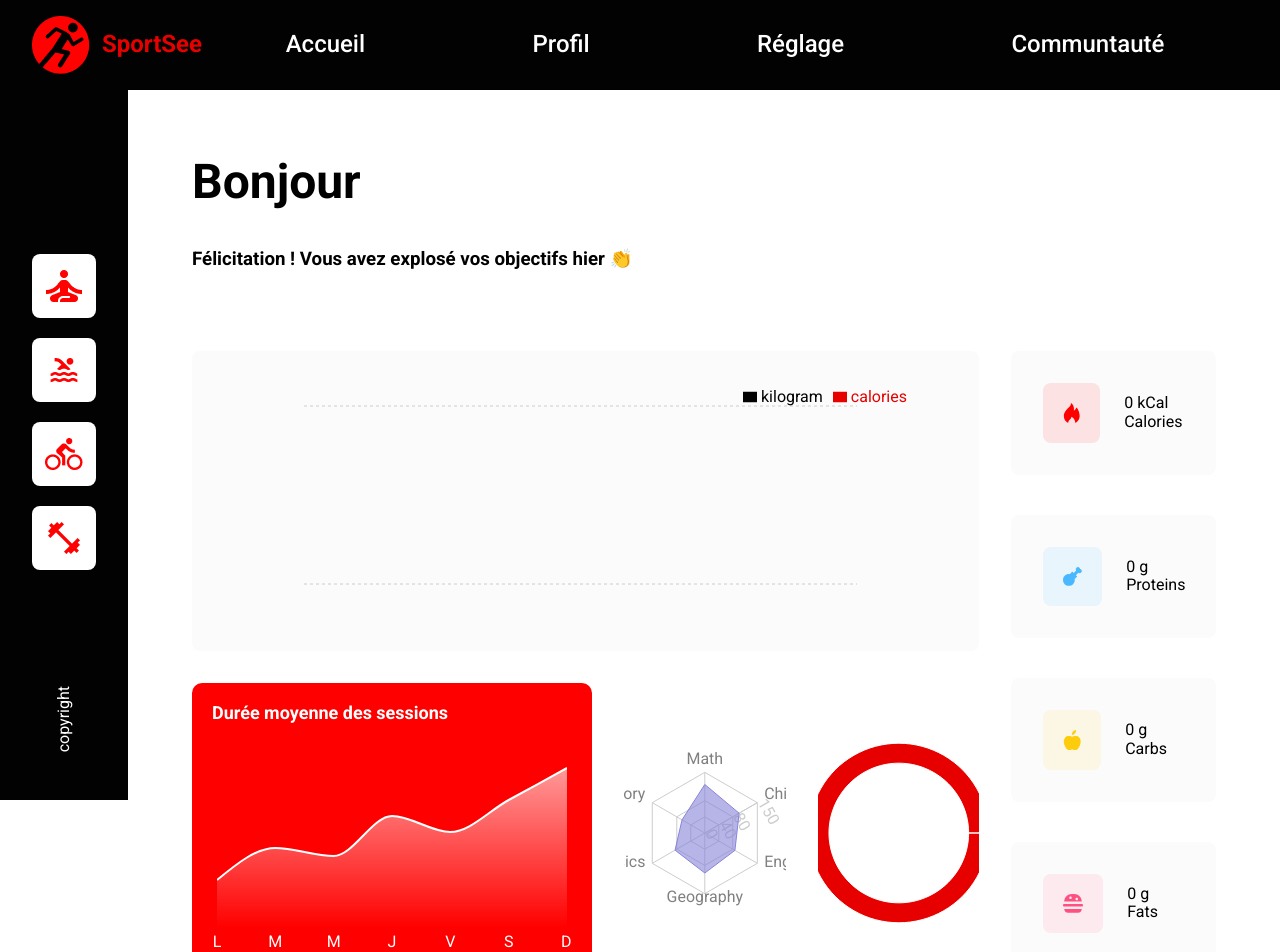
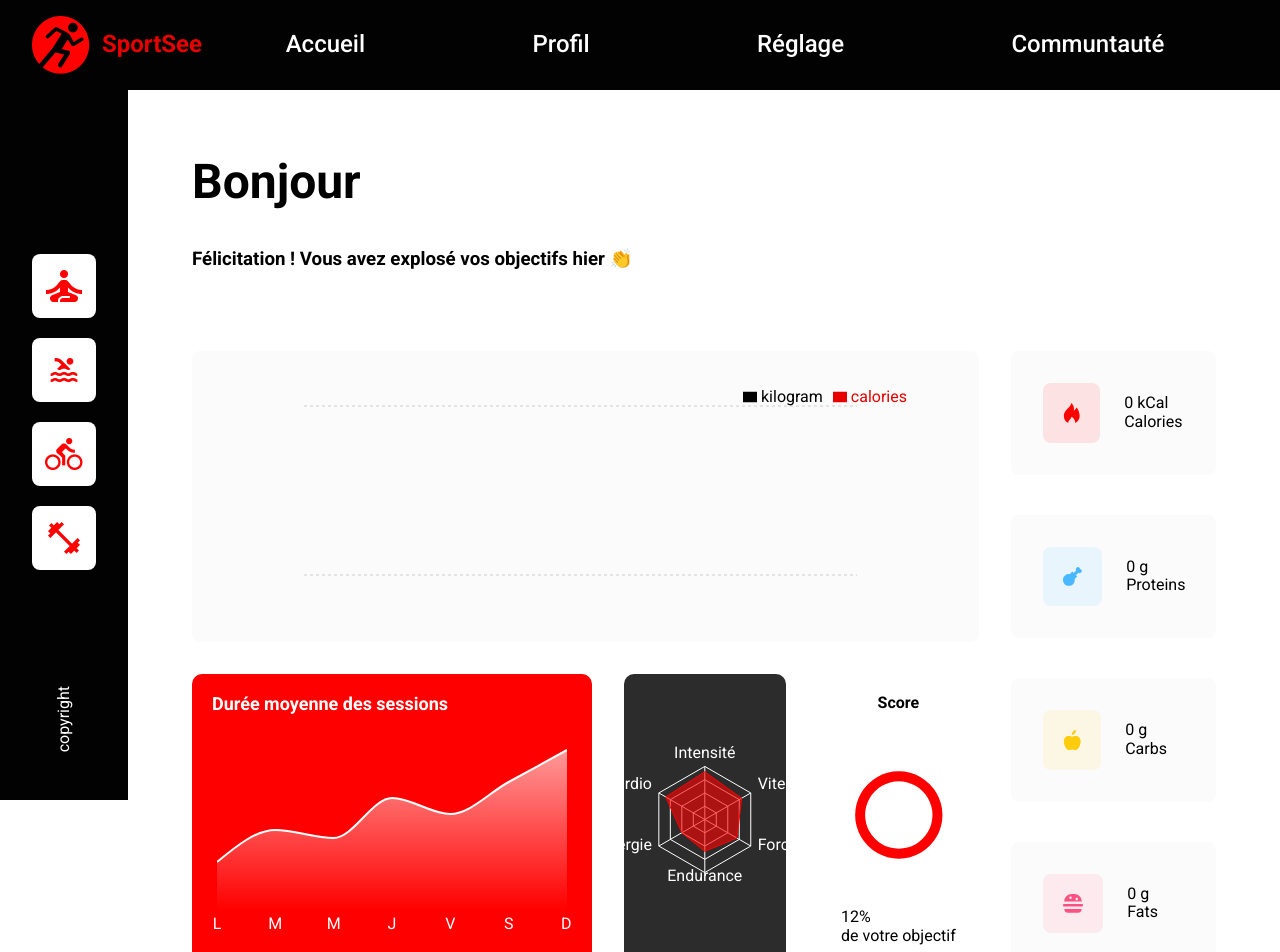
Before and after one commit to oliflox/projet-12-sportsee, a React (Vite) app: page / in a window 1280 px wide. Shown: the top 952 px of the page. Built offline with nearby package versions, Linux system fonts and the light colour scheme; no server answers.

Commit message:
Refactor chart components and styles: enhance layout and improve visual representation

```diff
--- a/src/assets/css/app.css
+++ b/src/assets/css/app.css
@@ -145,13 +145,12 @@
     background-color: var(--primary);
     border-radius: var(--radius);
 }
+
 /* Conteneur général pour le graphique */
 .chart-container {
     background-color: red;
     padding: 20px;
     border-radius: 10px;
-    width: 400px;
-    height: 300px;
     display: flex;
     flex-direction: column;
     justify-content: space-between;
@@ -174,3 +173,44 @@
     font-size: 14px;
     box-shadow: 0 2px 4px rgba(0, 0, 0, 0.2);
   }
+
+.radar-chart-container {
+    background-color: #2c2c2c;
+    border-radius: 10px;
+  }
+
+  .radar-grid {
+    stroke: white;
+  }
+
+
+  /* App.css */
+.score-chart-container {
+    display: flex;
+    flex-direction: column;
+    align-items: center;
+    justify-content: center;
+    margin: 20px;
+  }
+
+  .score-chart-title {
+    font-size: 1rem;
+    font-weight: bold;
+    color: #000;
+    margin-bottom: 10px;
+  }
+
+  .radial-bar-chart {
+    position: relative;
+  }
+
+  .score-chart-label {
+    font-size: 1.5rem;
+    font-weight: bold;
+    fill: #000;
+  }
+
+  .score-chart-subtitle {
+    font-size: 0.8rem;
+    fill: #888;
+  }
--- a/src/components/DailyAnalytics.jsx
+++ b/src/components/DailyAnalytics.jsx
@@ -24,8 +24,6 @@ export default function DayliAnalytics() {
     <div className="dashboard-daily__analytic dashboard-card">
       <ResponsiveContainer width="100%" height="100%">
         <BarChart
-          width={500}
-          height={300}
           data={formattedData}
           margin={{
             top: 5,
--- a/src/components/Intensity.jsx
+++ b/src/components/Intensity.jsx
@@ -1,70 +1,37 @@
-import {
-  Radar,
-  RadarChart,
-  PolarGrid,
-  Legend,
-  PolarAngleAxis,
-  PolarRadiusAxis,
-  ResponsiveContainer,
-} from "recharts";
+import { Radar, RadarChart, PolarGrid, PolarAngleAxis, ResponsiveContainer } from "recharts";
 
 const data = [
-  {
-    subject: "Math",
-    A: 120,
-    B: 110,
-    fullMark: 150,
-  },
-  {
-    subject: "Chinese",
-    A: 98,
-    B: 130,
-    fullMark: 150,
-  },
-  {
-    subject: "English",
-    A: 86,
-    B: 130,
-    fullMark: 150,
-  },
-  {
-    subject: "Geography",
-    A: 99,
-    B: 100,
-    fullMark: 150,
-  },
-  {
-    subject: "Physics",
-    A: 85,
-    B: 90,
-    fullMark: 150,
-  },
-  {
-    subject: "History",
-    A: 65,
-    B: 85,
-    fullMark: 150,
-  },
+  { subject: "Intensité", value: 90 },
+  { subject: "Vitesse", value: 80 },
+  { subject: "Force", value: 70 },
+  { subject: "Endurance", value: 60 },
+  { subject: "Énergie", value: 50 },
+  { subject: "Cardio", value: 85 },
 ];
 
-export default function Intensity() {
+const StyledRadarChart = () => {
   return (
-    <div className="dashboard-intensity">
+    <div className="radar-chart-container">
       <ResponsiveContainer width="100%" height="100%">
-        <RadarChart cx="50%" cy="50%" outerRadius="80%" data={data}>
-          <PolarGrid />
-          <PolarAngleAxis dataKey="subject" />
-          <PolarRadiusAxis angle={30} domain={[0, 150]} />
+        <RadarChart cx="50%" cy="50%" outerRadius="70%" data={data}>
+          <PolarGrid className="radar-grid" />
+          <PolarAngleAxis
+            dataKey="subject"
+            tick={{ fill: "white" }}
+            className="radar-axis"
+          />
           <Radar
-            name="Mike"
-            dataKey="A"
-            stroke="#8884d8"
-            fill="#8884d8"
+            name="Performance"
+            dataKey="value"
+            stroke="red"
+            fill="red"
             fillOpacity={0.6}
+            className="radar-shape"
           />
-          <Legend />
         </RadarChart>
       </ResponsiveContainer>
     </div>
   );
-}
+};
+
+export default StyledRadarChart;
--- a/src/components/Score.jsx
+++ b/src/components/Score.jsx
@@ -1,24 +1,39 @@
-import { PieChart, Pie, ResponsiveContainer } from "recharts";
-const data = [{ name: "A1", value: 12 }];
 
-export default function Score() {
+import { RadialBarChart, RadialBar, ResponsiveContainer } from "recharts";
+
+const data = [
+  {
+    name: "Score",
+    value: 12,
+    fill: "#FF0000", // Rouge pour la barre
+  },
+];
+
+const App = () => {
   return (
-    <div className="dashboard-score">
+    <div className="score-chart-container">
+      <h2 className="score-chart-title">Score</h2>
       <ResponsiveContainer width="100%" height="100%">
-        <PieChart width={260} height={260}>
-          <Pie
-            data={data}
-            dataKey="value"
-            cx="50%"
-            cy="50%"
-            innerRadius={70}
-            outerRadius={90}
-            startAngle={0}
-            endAngle={360}
-            fill="#E60000"
-          />
-        </PieChart>
+      <RadialBarChart
+        className="radial-bar-chart"
+        cx="50%"
+        cy="50%"
+        innerRadius="70%"
+        outerRadius="100%"
+        barSize={10}
+        data={data}
+        startAngle={90}
+        endAngle={450} // 360° + 90° pour que la barre commence en haut
+      >
+        <RadialBar minAngle={15} background clockWise dataKey="value" />
+      </RadialBarChart>
       </ResponsiveContainer>
+      <div>
+        <p className="score-chart-value">12%</p>
+        <p className="score-chart-max">de votre objectif</p>
+      </div>
     </div>
   );
-}
+};
+
+export default App;
```
